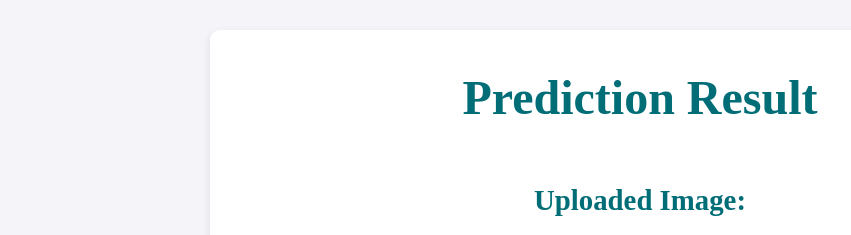
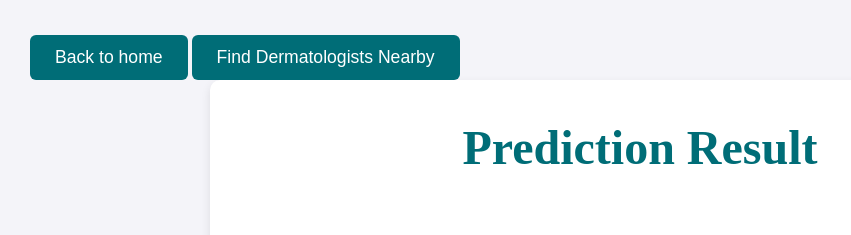
Before and after one commit to nvaishnavipai/DermaLens, a Flask app: template templates/result.html in a window 1280 px wide. Shown: the top 235 px of the page, without its empty margins (0-851 px from the left). Run offline with Flask 3, Linux system fonts and the light colour scheme; the template is opened without the code that fills it, so the values that code supplies are empty.

Commit message:
Update result.html

```diff
--- a/templates/result.html
+++ b/templates/result.html
@@ -9,6 +9,8 @@
 
 </head>
 <body>
+    <button onclick="location.href='/'" class="navigate-button" id="home">Back to home</button>
+    <button onclick="location.href='/dermatologists'" class="navigate-button" id="dermatologist">Find Dermatologists Nearby</button>
     <div class="container">
         <h1>Prediction Result</h1>
         <div class="image-container">
@@ -35,5 +37,6 @@
 
         <a href="/" class="back-button">Predict Another</a>
     </div>
+
 </body>
 </html>
```
